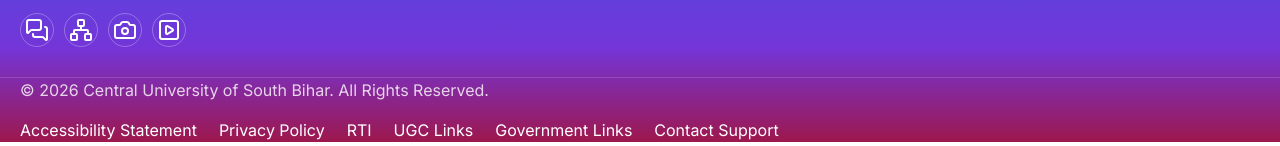
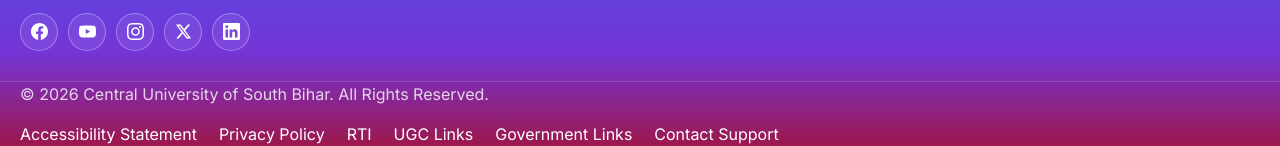
Before and after one commit to pearlabhay015-code/red_cusb, a plain HTML site: page index.html in a window 1280 px wide. Shown: the part 2657-2803 px from the top of the page. Drawn offline with nearby package versions, Linux system fonts and the light colour scheme.

Commit message:
social media icons update

```diff
--- a/components/footer.html
+++ b/components/footer.html
@@ -10,10 +10,36 @@
       </a>
       <p>A central university committed to academic excellence, innovation and social impact.</p>
       <div class="social-links" aria-label="Social media links">
-        <a href="#" aria-label="Facebook"><i data-lucide="messages-square" aria-hidden="true"></i></a>
-        <a href="#" aria-label="LinkedIn"><i data-lucide="network" aria-hidden="true"></i></a>
-        <a href="#" aria-label="Instagram"><i data-lucide="camera" aria-hidden="true"></i></a>
-        <a href="#" aria-label="YouTube"><i data-lucide="play-square" aria-hidden="true"></i></a>
+        <!-- Facebook -->
+        <a href="#" aria-label="Facebook" class="social-facebook">
+          <svg xmlns="http://www.w3.org/2000/svg" viewBox="0 0 24 24" aria-hidden="true" focusable="false">
+            <path d="M24 12.073C24 5.405 18.627 0 12 0S0 5.405 0 12.073C0 18.1 4.388 23.094 10.125 24v-8.437H7.078v-3.49h3.047V9.41c0-3.025 1.792-4.697 4.533-4.697 1.312 0 2.686.236 2.686.236v2.97h-1.514c-1.491 0-1.956.93-1.956 1.886v2.267h3.328l-.532 3.49h-2.796V24C19.612 23.094 24 18.1 24 12.073z"/>
+          </svg>
+        </a>
+        <!-- YouTube -->
+        <a href="#" aria-label="YouTube" class="social-youtube">
+          <svg xmlns="http://www.w3.org/2000/svg" viewBox="0 0 24 24" aria-hidden="true" focusable="false">
+            <path d="M23.498 6.186a3.016 3.016 0 0 0-2.122-2.136C19.505 3.545 12 3.545 12 3.545s-7.505 0-9.377.505A3.017 3.017 0 0 0 .502 6.186C0 8.07 0 12 0 12s0 3.93.502 5.814a3.016 3.016 0 0 0 2.122 2.136c1.871.505 9.376.505 9.376.505s7.505 0 9.377-.505a3.015 3.015 0 0 0 2.122-2.136C24 15.93 24 12 24 12s0-3.93-.502-5.814zM9.545 15.568V8.432L15.818 12l-6.273 3.568z"/>
+          </svg>
+        </a>
+        <!-- Instagram -->
+        <a href="#" aria-label="Instagram" class="social-instagram">
+          <svg xmlns="http://www.w3.org/2000/svg" viewBox="0 0 24 24" aria-hidden="true" focusable="false">
+            <path d="M12 2.163c3.204 0 3.584.012 4.85.07 3.252.148 4.771 1.691 4.919 4.919.058 1.265.069 1.645.069 4.849 0 3.205-.012 3.584-.069 4.849-.149 3.225-1.664 4.771-4.919 4.919-1.266.058-1.644.07-4.85.07-3.204 0-3.584-.012-4.849-.07-3.26-.149-4.771-1.699-4.919-4.92-.058-1.265-.07-1.644-.07-4.849 0-3.204.013-3.583.07-4.849.149-3.227 1.664-4.771 4.919-4.919 1.266-.057 1.645-.069 4.849-.069zM12 0C8.741 0 8.333.014 7.053.072 2.695.272.273 2.69.073 7.052.014 8.333 0 8.741 0 12c0 3.259.014 3.668.072 4.948.2 4.358 2.618 6.78 6.98 6.98C8.333 23.986 8.741 24 12 24c3.259 0 3.668-.014 4.948-.072 4.354-.2 6.782-2.618 6.979-6.98.059-1.28.073-1.689.073-4.948 0-3.259-.014-3.667-.072-4.947-.196-4.354-2.617-6.78-6.979-6.98C15.668.014 15.259 0 12 0zm0 5.838a6.162 6.162 0 1 0 0 12.324 6.162 6.162 0 0 0 0-12.324zM12 16a4 4 0 1 1 0-8 4 4 0 0 1 0 8zm6.406-11.845a1.44 1.44 0 1 0 0 2.881 1.44 1.44 0 0 0 0-2.881z"/>
+          </svg>
+        </a>
+        <!-- Twitter / X -->
+        <a href="#" aria-label="Twitter / X" class="social-twitter">
+          <svg xmlns="http://www.w3.org/2000/svg" viewBox="0 0 24 24" aria-hidden="true" focusable="false">
+            <path d="M18.244 2.25h3.308l-7.227 8.26 8.502 11.24H16.17l-5.214-6.817L4.99 21.75H1.68l7.73-8.835L1.254 2.25H8.08l4.713 6.231zm-1.161 17.52h1.833L7.084 4.126H5.117z"/>
+          </svg>
+        </a>
+        <!-- LinkedIn -->
+        <a href="#" aria-label="LinkedIn" class="social-linkedin">
+          <svg xmlns="http://www.w3.org/2000/svg" viewBox="0 0 24 24" aria-hidden="true" focusable="false">
+            <path d="M20.447 20.452h-3.554v-5.569c0-1.328-.027-3.037-1.852-3.037-1.853 0-2.136 1.445-2.136 2.939v5.667H9.351V9h3.414v1.561h.046c.477-.9 1.637-1.85 3.37-1.85 3.601 0 4.267 2.37 4.267 5.455v6.286zM5.337 7.433a2.062 2.062 0 0 1-2.063-2.065 2.064 2.064 0 1 1 2.063 2.065zm1.782 13.019H3.555V9h3.564v11.452zM22.225 0H1.771C.792 0 0 .774 0 1.729v20.542C0 23.227.792 24 1.771 24h20.451C23.2 24 24 23.227 24 22.271V1.729C24 .774 23.2 0 22.222 0h.003z"/>
+          </svg>
+        </a>
       </div>
     </section>
 
--- a/css/components.css
+++ b/css/components.css
@@ -407,8 +407,30 @@
 .footer-logo .brand-logo { width: 68px; height: 68px; }
 .footer-logo strong { font-size: 1rem; }
 .footer-logo small { color: rgba(255,255,255,.82); }
-.social-links { display: flex; gap: 10px; }
-.social-links a { width: 34px; height: 34px; display: grid; place-items: center; border: 1px solid rgba(255,255,255,.28); border-radius: 50%; }
+.social-links { display: flex; gap: 10px; margin-top: 14px; }
+.social-links a {
+  width: 38px;
+  height: 38px;
+  display: grid;
+  place-items: center;
+  border: 1px solid rgba(255,255,255,.32);
+  border-radius: 50%;
+  background: rgba(255,255,255,.08);
+  transition: background .2s ease, border-color .2s ease, transform .18s ease;
+}
+.social-links a:hover { transform: translateY(-3px); border-color: transparent; }
+.social-links svg {
+  width: 17px;
+  height: 17px;
+  fill: #fff;
+  display: block;
+}
+/* Per-brand hover backgrounds */
+.social-links a.social-facebook:hover  { background: #1877f2; }
+.social-links a.social-youtube:hover   { background: #ff0000; }
+.social-links a.social-instagram:hover { background: radial-gradient(circle at 30% 110%, #fdf497 0%, #fdf497 5%, #fd5949 45%, #d6249f 60%, #285aeb 90%); }
+.social-links a.social-twitter:hover   { background: #000; }
+.social-links a.social-linkedin:hover  { background: #0a66c2; }
 .footer-bottom { border-top: 1px solid rgba(255,255,255,.15); }
 .footer-bottom .container { min-height: 58px; display: flex; align-items: center; justify-content: space-between; gap: 16px; flex-wrap: wrap; }
 .footer-bottom p { margin: 0; color: rgba(255,255,255,.8); }
```
